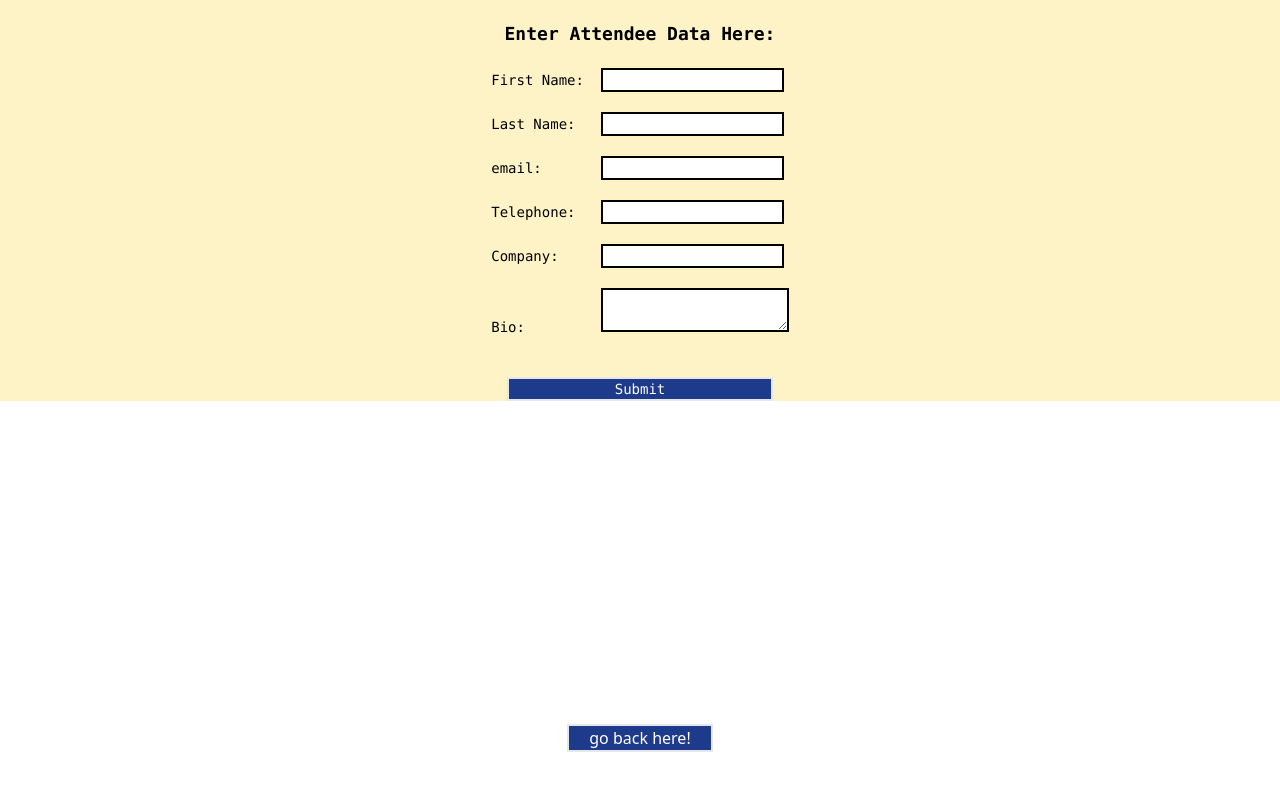
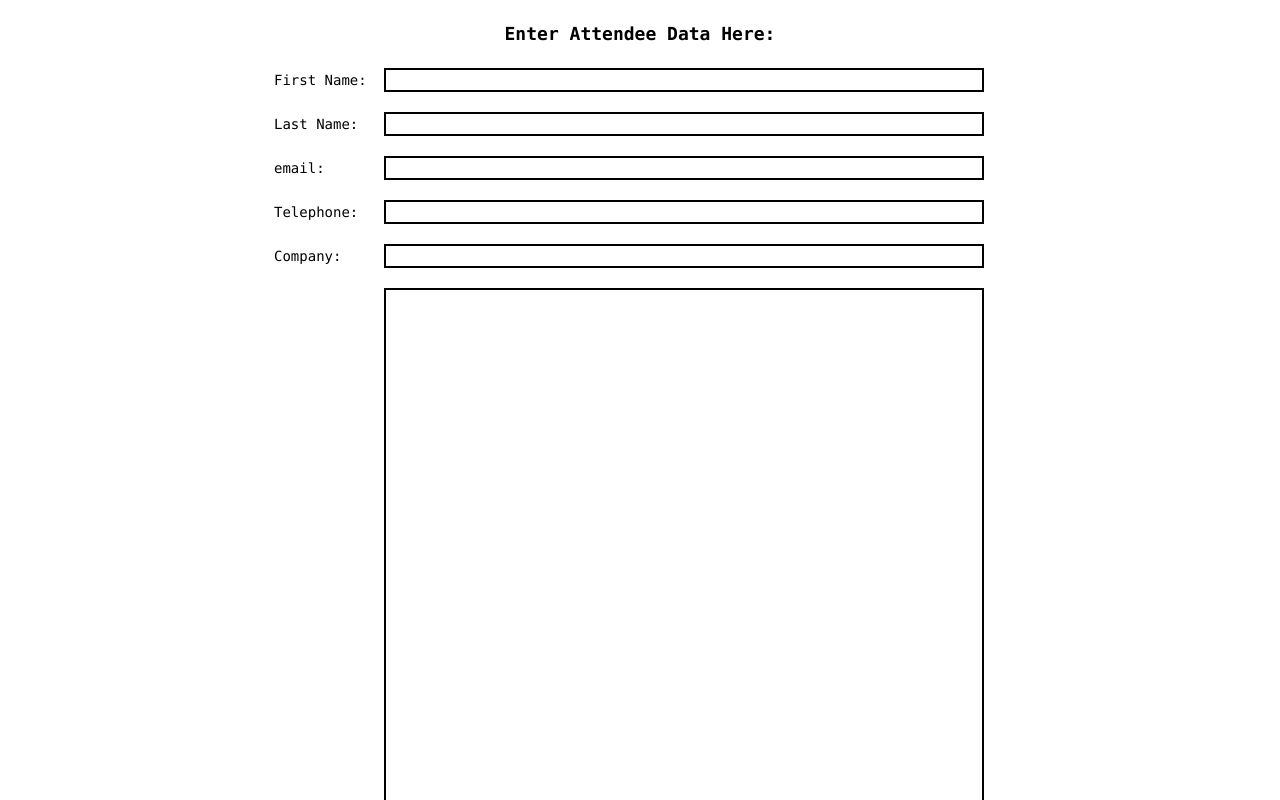
Before and after one commit to johnfire/techfridayFE, a Next.js app: page /attendeeRegistrationPage in a window 1280 px wide. Shown: the top 800 px of the page. Built offline with nearby package versions, Linux system fonts and the light colour scheme.

Commit message:
more formatting

```diff
--- a/src/app/attendeeRegistrationPage/page.tsx
+++ b/src/app/attendeeRegistrationPage/page.tsx
@@ -10,13 +10,13 @@ import { useRouter } from "next/navigation";
 
 import { typeOfAttendee, BASIS_URL } from "@/constants";
 
-const BUTTON_STYLE: string = "border-2 bg-blue-900 items-center text-white px-5 mx-4";
+const BUTTON_STYLE: string = "w-700 border-2 bg-blue-900 text-center text-white px-5 mx-4";
 const BUTTON_STYLE_TIGHT: string = "border-2 bg-blue-900 items-center text-white";
 const TEXT_BOLD: string = "text-lg font-semibold";
 const SMALL_BORDER: string = "border-2 border-black border-solid  mb-5";
 const MEDIUM_BORDER: string = "border-4 border-black border-solid";
-const ONE_LINE_ENTRY: string = " width-370 border-2 border-black border-solid";
-const BOX_ENTRY: string = " width-370  height-600 border-2 border-black border-solid";
+const ONE_LINE_ENTRY: string = "w-600 border-2 border-black border-solid";
+const BOX_ENTRY: string = "w-600 h-600 border-2 border-black border-solid";
 
 const AttendeeRegistrationPage = () => {
   const { push } = useRouter();
@@ -90,8 +90,8 @@ const AttendeeRegistrationPage = () => {
 
   return (
     <main className="flex flex-col min-h-screen  w-full justify-between gap-5">
-      <div className="flex flex-row justify-between gap-5">
-        <div className="flex flex-col items-center w-full justify-between justify-start font-mono text-sm bg-amber-100">
+      <div className="bg-white flex flex-row justify-between gap-5">
+        <div className="flex flex-col items-center w-full justify-between justify-start font-mono text-sm bg-white">
           <br />
           <p className={TEXT_BOLD}>Enter Attendee Data Here:</p>
           <br />
--- a/src/app/globals.css
+++ b/src/app/globals.css
@@ -2,11 +2,11 @@
 @tailwind components;
 @tailwind utilities;
 
-:root {
+/* :root {
   --foreground-rgb: 0, 0, 0;
   --background-start-rgb: 214, 219, 220;
   --background-end-rgb: 255, 255, 255;
-}
+} */
 
 /* @media (prefers-color-scheme: dark) {
   :root {
--- a/tailwind.config.ts
+++ b/tailwind.config.ts
@@ -18,9 +18,12 @@ const config: Config = {
       },
       width: {
         "370": "370px",
+        "600": "600px",
+        "700": "700px",
       },
       height: {
         "400": "400px",
+        "600": "600px",
       },
     },
   },
```
